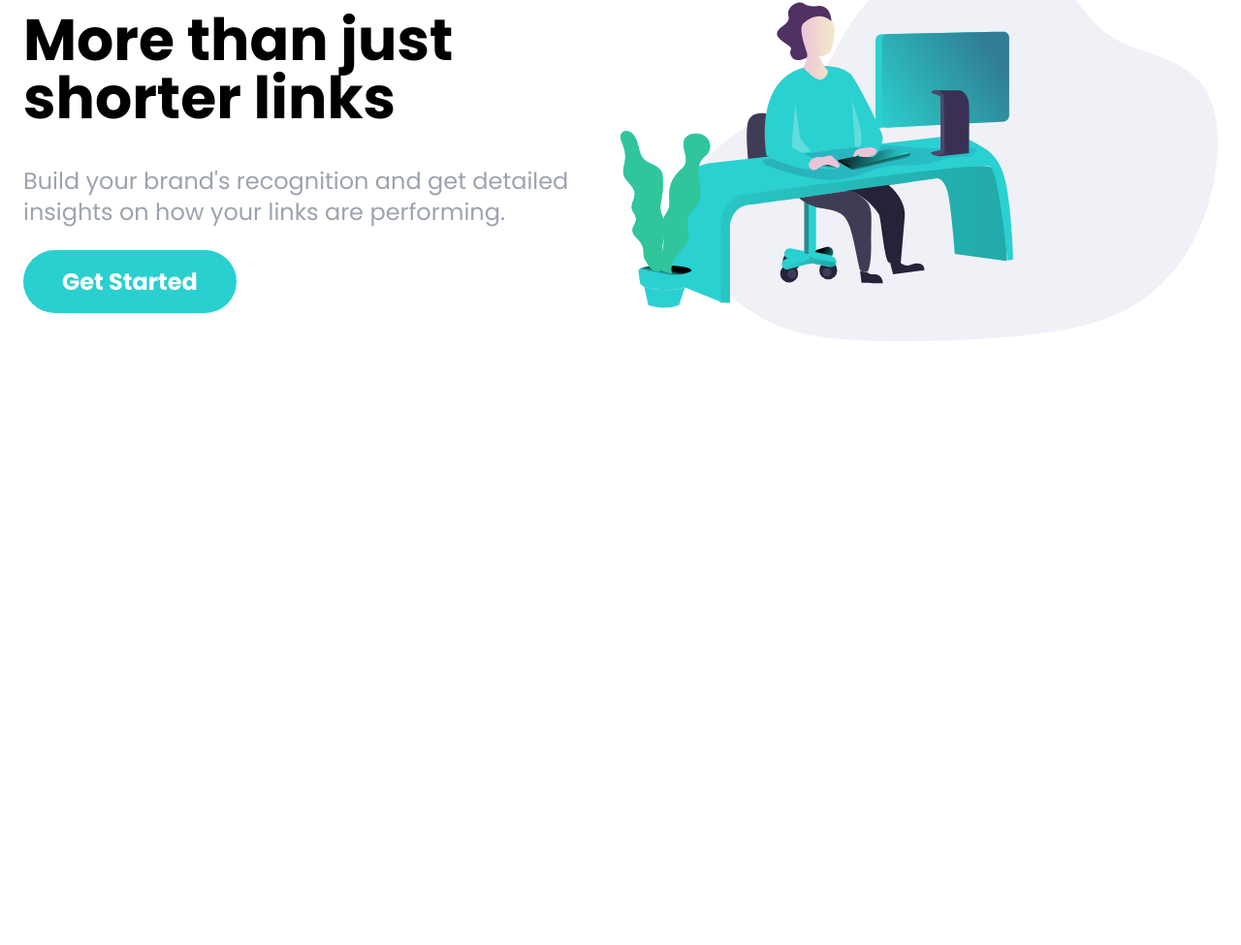
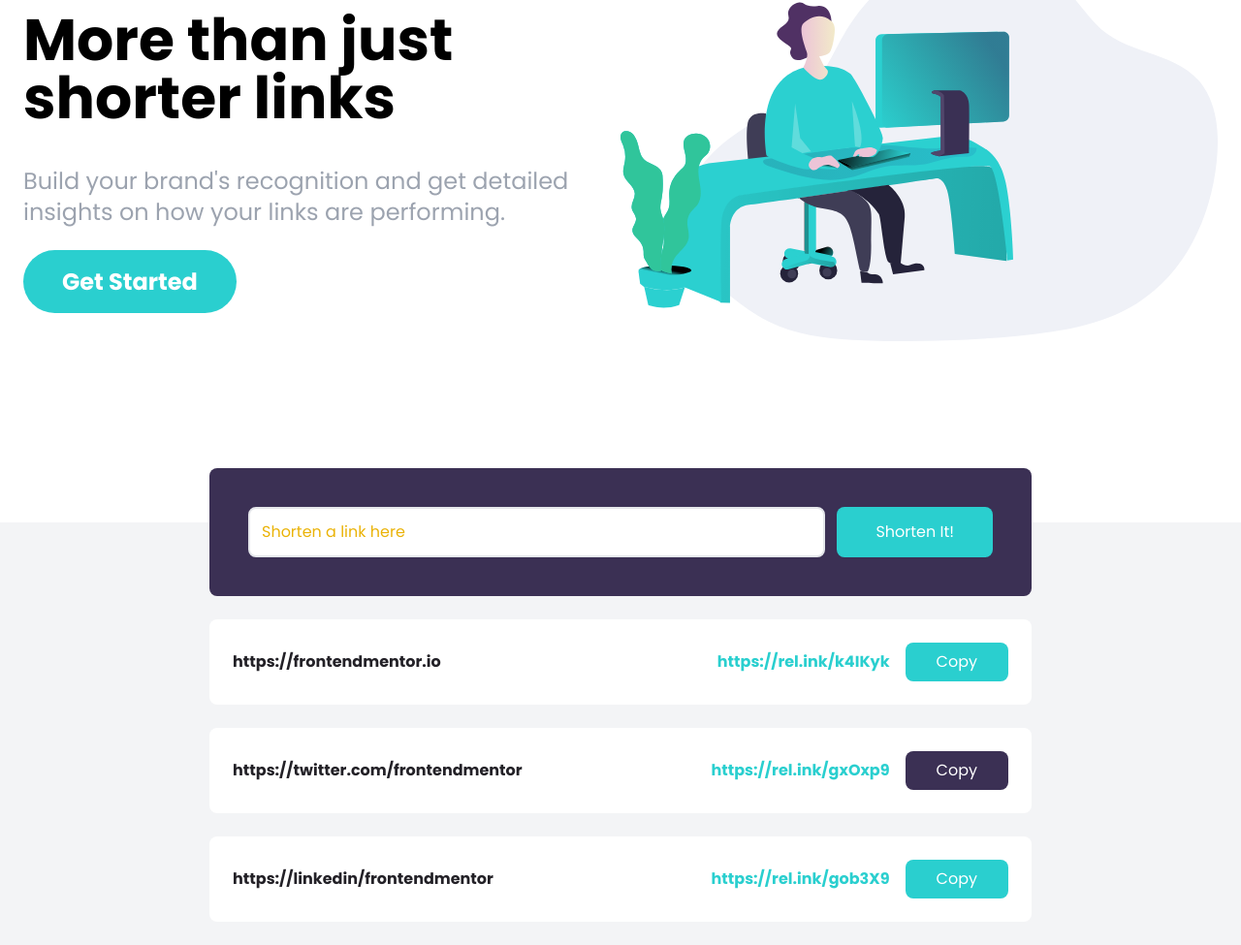
Before and after one commit to kaanarslan1990/tailwind-sandbox, a website: page 04_website_projects/shortly/index.html in a window 1280 px wide. Shown: the part 173-1148 px from the top of the page at 97% size. Before the commit the page ends 800 px from the top, so only its background shows below. Drawn offline with Linux system fonts and the light colour scheme.

Commit message:
shorten form links

```diff
--- a/04_website_projects/shortly/index.html
+++ b/04_website_projects/shortly/index.html
@@ -63,6 +63,60 @@
             <div class="mb-24 mx-auto md:w-180 lg:mb-0 lg:w-1/2">
                 <img src="images/illustration-working.svg" alt="">
             </div>
+        </div>
+    </section>
+    <!-- Shorten Section  -->
+    <section id="shorten" class="relative bg-gray-100">
+        <!-- Shorten Container -->
+        <div class="max-w-4xl mx-auto p-6 space-y-6">
+            <!-- Form  -->
+            <form id="link-form" class="relative flex flex-col w-full p-10
+            -mt-20 space-y-4 bg-darkViolet rounded-lg md:flex-row md:space-y-0 md:space-x-3">
+        <input type="text" class="flex-1 p-3 border-2 rounded-lg
+         placeholder-yellow-500 focus:outline-none" placeholder="Shorten a link here" id="link-input">
+        <button class="px-10 py-3 text-white bg-cyan rounded-lg hover:bg-cyanLight focus:outline-none md:py-2">
+            Shorten It!
+        </button>
+        </form>
+        <!-- Link 1  -->
+        <div class="flex flex-col items-center justify-between w-full p-6 bg-white rounded-lg md:flex-row ">
+            <p class="font-bold text-center text-veryDarkViolet md:text-left">https://frontendmentor.io</p>
+
+            <div class="flex flex-col items-center justify-end flex-1 space-x-4 space-y-2 md:flex-row md:space-y-0">
+
+                <div class="font-bold text-cyan">https://rel.ink/k4IKyk</div>
+                    <button class="p-2 px-8 text-white bg-cyan rounded-lg hover:opacity-70 focus:outline-none">
+                        Copy
+                    </button>
+
+            </div>
+        </div>
+        <!-- Link 2  -->
+        <div class="flex flex-col items-center justify-between w-full p-6 bg-white rounded-lg md:flex-row ">
+            <p class="font-bold text-center text-veryDarkViolet md:text-left">https://twitter.com/frontendmentor</p>
+
+            <div class="flex flex-col items-center justify-end flex-1 space-x-4 space-y-2 md:flex-row md:space-y-0">
+
+                <div class="font-bold text-cyan">https://rel.ink/gxOxp9</div>
+                    <button class="p-2 px-8 text-white bg-darkViolet rounded-lg hover:opacity-70 focus:outline-none">
+                        Copy
+                    </button>
+
+            </div>
+        </div>
+        <!-- Link 3  -->
+        <div class="flex flex-col items-center justify-between w-full p-6 bg-white rounded-lg md:flex-row ">
+            <p class="font-bold text-center text-veryDarkViolet md:text-left">https://linkedin/frontendmentor</p>
+
+            <div class="flex flex-col items-center justify-end flex-1 space-x-4 space-y-2 md:flex-row md:space-y-0">
+
+                <div class="font-bold text-cyan">https://rel.ink/gob3X9</div>
+                    <button class="p-2 px-8 text-white bg-cyan rounded-lg hover:opacity-70 focus:outline-none">
+                        Copy
+                    </button>
+
+            </div>
+        </div>
 
         </div>
     </section>
```
Also changed, not shown: 04_website_projects/shortly/css/style.css.
